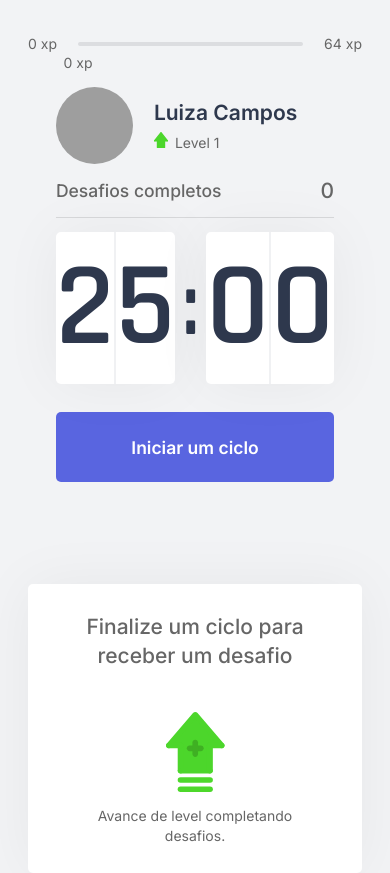
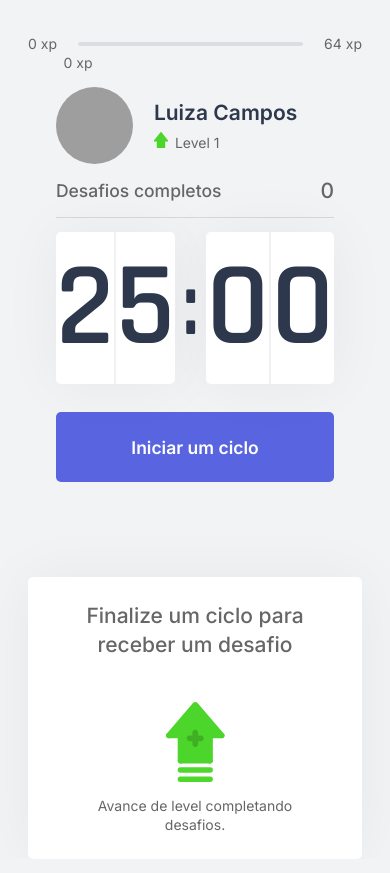
Before and after one commit to luizaacampos/nlw4-moveit-next, a Next.js app: page / in a window 390 px wide. Built offline with nearby package versions, Linux system fonts and the light colour scheme; grey boxes are pictures that could not be loaded.

Commit message:
responsive

```diff
--- a/src/styles/components/challengeBox.module.css
+++ b/src/styles/components/challengeBox.module.css
@@ -111,6 +111,6 @@
 
 @media(max-width: 720px) {
     .challengeBoxContainer {
-        margin-top: 1rem;
+        margin-top: 0.5rem;
     }
 }
```
